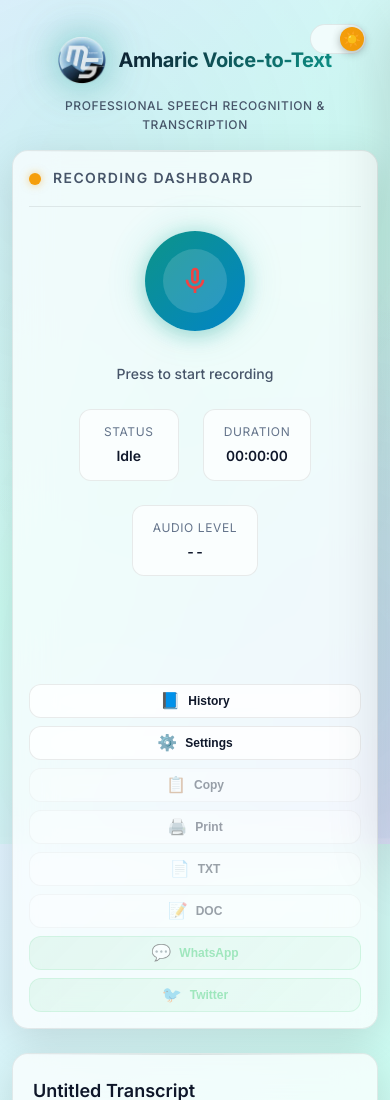
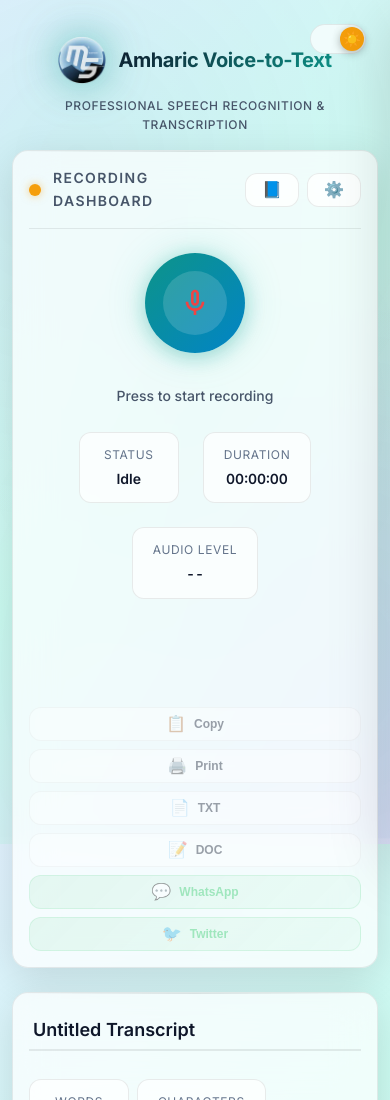
Before and after one commit to MIKEINTOSHSYSTEMS/mikeintosh_voice_to_text, a plain HTML site: page src/amh/index.html in a window 390 px wide. Shown: the top 1100 px of the page. Drawn offline with Linux system fonts and the light colour scheme.

Commit message:
fix(ui): move History/Settings buttons to dashboard header right side
- Buttons now sit inline with 'Recording Dashboard' title via flexbox
- Left: mic indicator + title | Right: History + Settings buttons
- Added btn-sm variant for compact button sizing in header
- Button text wrapped in .btn-text spans for mobile icon-only mode
- Mobile (< 768px): hides button text, shows icon only

```diff
--- a/src/amh/css/styles.css
+++ b/src/amh/css/styles.css
@@ -868,9 +868,23 @@
 .dashboard-header {
   display: flex;
   align-items: center;
+  justify-content: space-between;
   gap: var(--space-3);
   padding-bottom: var(--space-4);
   border-bottom: 1px solid var(--border-light);
+}
+
+.dashboard-header-left {
+  display: flex;
+  align-items: center;
+  gap: var(--space-3);
+}
+
+.dashboard-header-actions {
+  display: flex;
+  align-items: center;
+  gap: var(--space-2);
+  flex-shrink: 0;
 }
 
 .mic-indicator {
@@ -1257,6 +1271,11 @@
 
 .btn:disabled::after {
   display: none;
+}
+
+.btn-sm {
+  padding: var(--space-1) var(--space-3);
+  font-size: var(--font-size-xs);
 }
 
 .btn-secondary {
@@ -1772,6 +1791,10 @@
     right: var(--space-3);
   }
 
+  .dashboard-header-actions .btn-text {
+    display: none;
+  }
+
   .glass-card {
     padding: var(--space-6);
     border-radius: var(--radius-2xl);
--- a/src/amh/index.html
+++ b/src/amh/index.html
@@ -34,8 +34,20 @@
       <section class="glass-card transcription-section" aria-label="Transcription Controls">
         <div class="recording-dashboard" role="region" aria-label="Recording Dashboard">
           <div class="dashboard-header">
-            <span class="mic-indicator" id="mic-indicator" aria-label="Microphone status: unknown"></span>
-            <span class="dashboard-title">Recording Dashboard</span>
+            <div class="dashboard-header-left">
+              <span class="mic-indicator" id="mic-indicator" aria-label="Microphone status: unknown"></span>
+              <span class="dashboard-title">Recording Dashboard</span>
+            </div>
+            <div class="dashboard-header-actions">
+              <button id="history-button" class="btn btn-secondary btn-sm" aria-label="Open transcript history" title="History">
+                <span class="btn-icon" aria-hidden="true">&#128216;</span>
+                <span class="btn-text">History</span>
+              </button>
+              <button id="settings-button" class="btn btn-secondary btn-sm" aria-label="Open settings" title="Settings">
+                <span class="btn-icon" aria-hidden="true">&#9881;&#65039;</span>
+                <span class="btn-text">Settings</span>
+              </button>
+            </div>
           </div>
 
           <div class="dashboard-content">
@@ -91,14 +103,6 @@
         </div>
 
         <div class="controls">
-          <button id="history-button" class="btn btn-secondary" aria-label="Open transcript history" title="History">
-            <span class="btn-icon" aria-hidden="true">&#128216;</span>
-            History
-          </button>
-          <button id="settings-button" class="btn btn-secondary" aria-label="Open settings" title="Settings">
-            <span class="btn-icon" aria-hidden="true">&#9881;&#65039;</span>
-            Settings
-          </button>
           <button id="copy-button" class="btn btn-secondary" disabled aria-label="Copy transcription to clipboard">
             <span class="btn-icon" aria-hidden="true">📋</span>
             Copy
```
